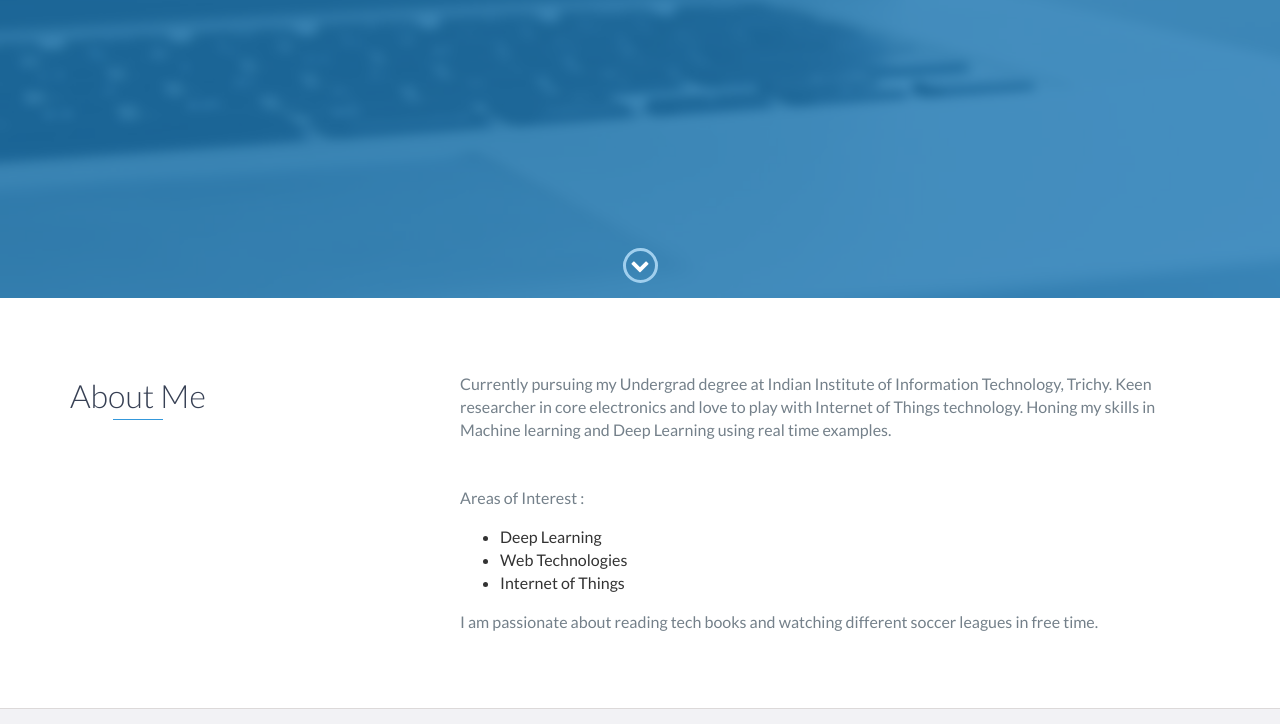
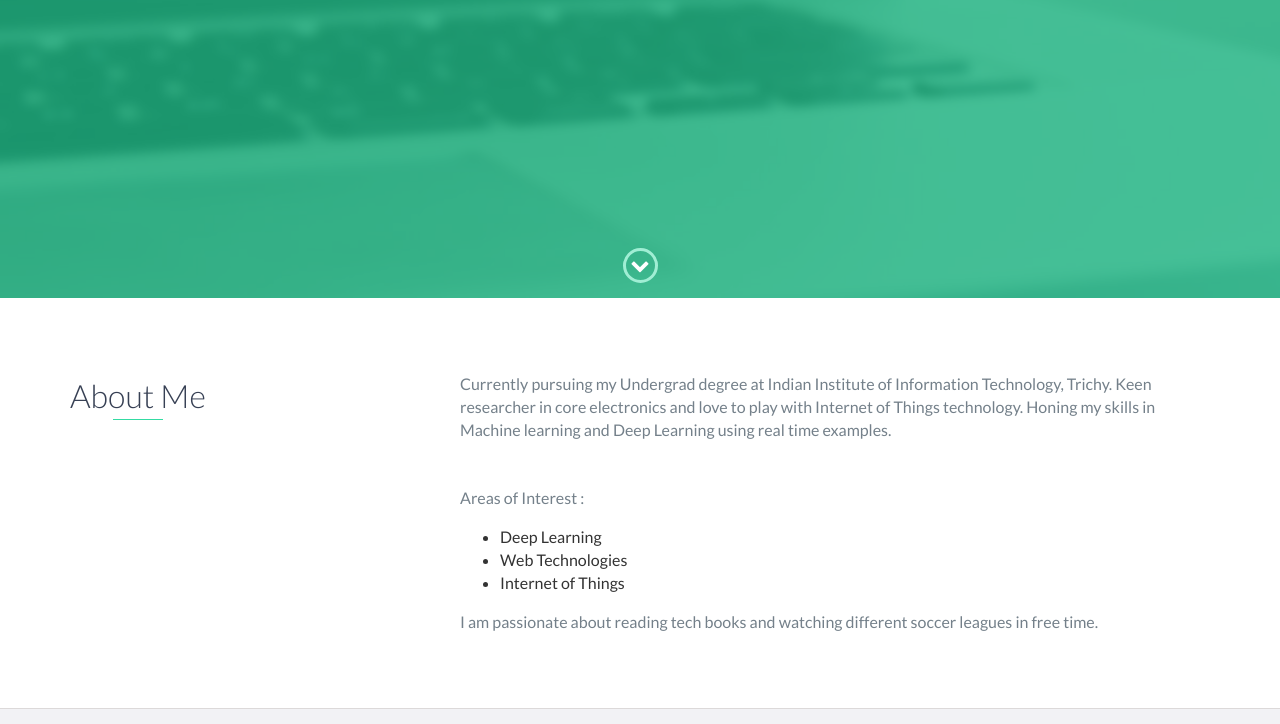
Before and after one commit to AmitVerma4/My-Personal-Website, a website: page index.html in a window 1280 px wide. Shown: the part 502-1226 px from the top of the page. Drawn offline with nearby package versions, Linux system fonts and the light colour scheme; files that its build step writes are made by us from their sources.

Commit message:
Updated Color

```diff
--- a/scss/styles.scss
+++ b/scss/styles.scss
@@ -34,7 +34,7 @@
 */
 
 // Define base and accent colors
-$base-color: #3498db;
+$base-color: #34dba3;
 $base-color-hover: darken($base-color, 10%);
 
 // Define background colors
```
